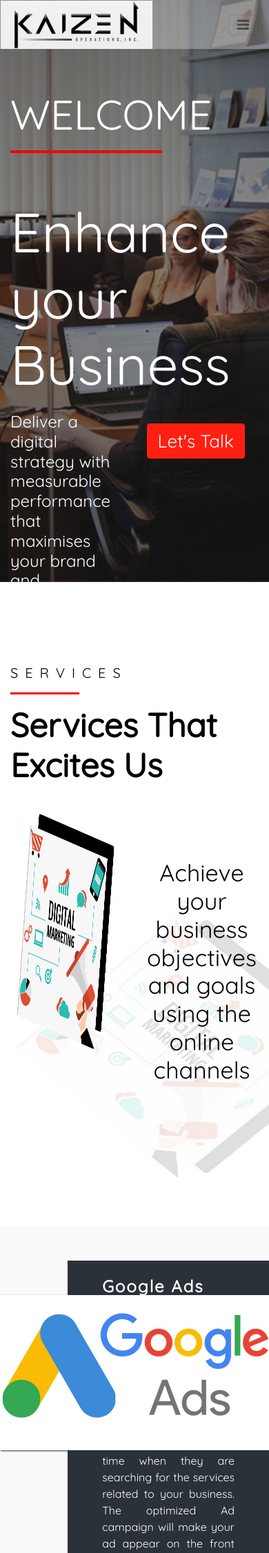
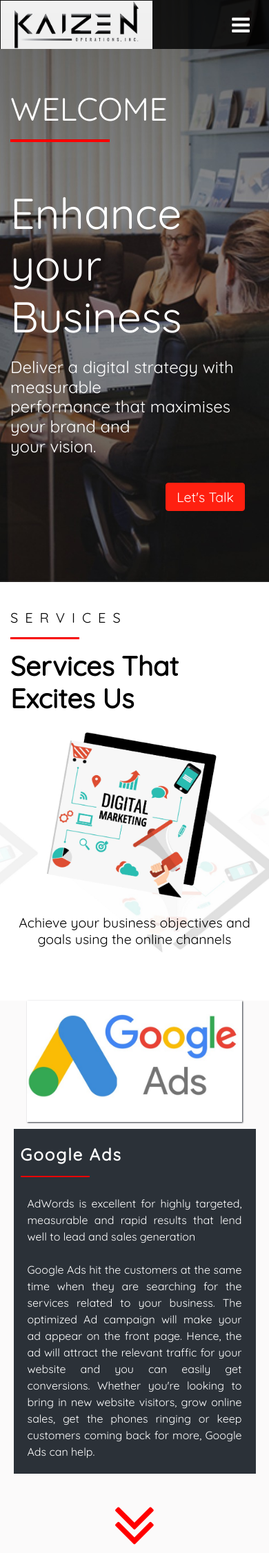
Before and after one commit to aminikhil/kiazen, a PHP site: page / in a window 390 px wide; the page is wider, and only the part inside the window is pictured. Shown: the top 2252 px of that part at 69% size. Run offline with PHP 8.4, Linux system fonts and the light colour scheme.

Commit message:
updated with mobile responsive

```diff
--- a/css/master.css
+++ b/css/master.css
@@ -21,6 +21,19 @@ body {
   position: fixed;
   width: 100%;
   background-color: rgb(255,255,255,0.3);
+}
+
+.fa-bars {
+  color: #FFF !important;
+  font-size: 30px !important;
+}
+
+.navbar button {
+  border: none;
+}
+
+.navbar button:hover .fa-bars{
+  color: #F44336;
 }
 
 .nav-link {
@@ -325,7 +338,7 @@ body {
   padding-bottom: 50px;
 }
 
-.website-design h2{
+.website-design h3{
   padding-top: 40px;
   font-weight: bold;
   font-size: 48px;
--- /dev/null
+++ b/css/master_mobile.css
@@ -0,0 +1,158 @@
+@media screen and (max-width: 800px) {
+	body {
+		width: 100%;
+	}
+
+	.navbar {
+	  background-color: rgb(0,0,0,0.8) !important;
+	}
+
+	.navbar li {
+		padding-top: 15px;
+	}
+
+	.welcome h1 {
+		font-size: 12vw !important;
+	}
+
+	.welcome hr {
+		width: 40%;
+	}
+
+	.welcome h2 {
+		font-size: 16vw !important;
+	}
+
+	.welcome button, .seo h4, .website-design h5, .contact_us h5 {
+		font-size: 5vw !important;
+	}
+
+	.digital-marketing {
+		margin-top: 0px;
+		padding-top: 0px;
+		height: auto;
+	}
+
+	.services h2, .digital-marketing h2, .seo h3, .website-design h3, .real-estate h3, .contact_us h2 {
+		font-size: 10vw !important;
+	}
+
+	.digital-marketing img, .services img {
+		max-width: 80%;
+		height: auto;
+		margin: 0 10% 0 10%;
+	}
+
+	.digital-marketing h4 {
+		min-width: 80%;
+		padding-top: 0;
+		margin-top: 0;
+		font-size: 5vw !important;
+	}
+
+	.digital-marketing .parallax, .social-media .parallax, .real-estate .parallax , .our-clients{
+		height: auto !important;
+	}
+
+	.digital-marketing h5 {
+		padding-top: 40px;
+	}
+
+	.services img {
+		z-index: 0;
+		position: static;
+	}
+
+	.services1 , .services {
+		margin-bottom: 0 !important;
+		padding-bottom: 0;
+	}
+
+	.services1-2 {
+		margin: 10px 5% 0 5%;
+		/*padding: 0 !important;*/
+		padding: 10px;
+		width: 90% !important;
+	}
+
+	.services1-2 p{
+		padding: 10px;
+		margin: 0 !important;
+		width: 100% !important;
+	}
+
+	.seo {
+		padding-top: 0;
+		padding-bottom: 0;
+	}
+
+	.social-media h2, .real-estate h3 {
+		padding: 20px 0 0 0 !important;
+		font-size: 10vw !important;
+	}
+
+	.social-media h4, .real-estate h4 {
+		margin-top: 20px !important;
+		font-size: 5vw !important;
+	}
+
+	.social-media-images img {
+		max-width: 50px;
+	}
+
+	.social-media-card img {
+		max-width: 70% !important/*;
+		padding: 0 15% 0 15%;*/
+		height: auto !important;
+		max-height: auto !important;
+	}
+
+	.real-estate h4, .contact_us h5 {
+		padding-bottom: 20px;
+	}
+
+	.real-estate1 {
+		padding-top: 20px;
+	}
+
+	.our-clients h2, .about-us h2 {
+		padding: 50px 0 0 0 !important;
+		font-size: 10vw !important;
+	}
+
+	.our-clients img {
+		max-height: 90px;
+		padding: 0 !important;
+		margin: 5px;
+	}
+
+	.review-box h2 {
+		padding: 50px 0 20px 0 !important;
+		font-size: 10vw !important;
+	}
+
+	.about-us h4 {
+		padding: 20px 0 0 0 !important;
+		font-size: 5vw !important;
+	}
+
+	.add-map iframe {
+		width: 100% !important;
+		/*padding: 0 10% 0 10% !important;*/
+		padding: 3%;
+	}
+
+	.add {
+		padding-top: 20px;
+	}
+
+	.footer .parallax {
+		height: 150vh; !important;
+	}
+
+	.footer1 {
+		padding-top: 20vh;
+		bottom: 0;
+	}
+
+}
--- a/index.html
+++ b/index.html
@@ -10,6 +10,28 @@
 <!-- Bootstrap -->
 <link href="css/bootstrap-4.3.1.css" rel="stylesheet">
 <link href="css/master.css" rel="stylesheet" type="text/css">
+<link href="css/master_mobile.css" rel="stylesheet" type="text/css">
+<script src="https://code.jquery.com/jquery-3.3.1.slim.min.js"></script>
+<script type="text/javascript">
+  $(document).ready(function() {
+    function checkOffset() {
+        $(".navbar-collapse").removeClass("show");
+        // alert('Hello');
+    }
+    // // Run function when scrolling
+    var scrollValue = $(window).scrollTop();
+    $(document).scroll( function() {
+      if(Math.abs($(document).scrollTop() - scrollValue) >= 500){
+        scrollValue = $(document).scrollTop();
+        checkOffset();
+      }
+      });
+    // Run function on Clicking
+    $('.nav-item a').click(function() {
+        checkOffset();
+    });
+  });
+</script>
 </head>
 <body>
 <section id="home" class="header sticky-top">
@@ -35,12 +57,12 @@
       <h2>Enhance your<br>
         Business</h2>
       <div class="row">
-        <div class="col">
+        <div class="col-lg-6 col-sm-12">
           <h4>Deliver a digital strategy with measurable<br>
             performance that maximises your brand and <br>
             your vision.</h4>
         </div>
-        <div class="col text-right">
+        <div class="col-lg-6 col-sm-12 text-right">
           <a href="#contact_us"><button>Let's Talk</button></a>
         </div>
       </div>
@@ -53,9 +75,9 @@
       <h5>SERVICES</h5><hr>
       <h2>Services That Excites Us</h2>
       <div class="row">
-        <div class="col">
+        <div class="col-lg-6 col-sm-12">
           <img class="img-fluid" src="images/img9.png"> </div>
-        <div class="col">
+        <div class="col-lg-6 col-sm-12">
           <h4>Achieve your business objectives and goals using the online channels</h4>
         </div>
       </div>
@@ -263,11 +285,11 @@
 </section>
 <section class="website-design">
   <div class="container text-center">
-    <h2>Web Designing &amp; Publishing</h2>
+    <h3>Web Designing &amp; Publishing</h3>
     <div class="row">
-      <div class="col">
+      <div class="col-lg-6 col-sm-12">
         <img class="img-fluid" src="images/img10.png"> </div>
-      <div class="col web-dsg">
+      <div class="col-lg-6 col-sm-12 web-dsg">
         <h5>Website designing a modernize way to promote your business and industry. At <b>Kaizen Infotek</b> we take in pains too.</h5>
         <h5>Another powerful medium to let you allow to step into digital modernity. Website Development</h5>
         <img class="img-fluid" src="images/img11.png"> </div>
@@ -473,7 +495,7 @@
   <div class="parallax" style="background-image: url('images/img42.jpg')">
     <div class="container">
       <div class="row add">
-        <div class="col-6 add-text">
+        <div class="col-lg-6 col-sm-12 add-text">
           <h4>Kaizen Infotek<br>
               Mahalaxmi vihar<br>
               Vishrantwadi<br>
@@ -483,7 +505,7 @@
               </span>
               </h4>
         </div>
-        <div class="col-6 add-map">
+        <div class="col-lg-6 col-sm-12 add-map">
           <iframe src="https://www.google.com/maps/embed?pb=!1m18!1m12!1m3!1d3782.0506239566826!2d73.87592471489351!3d18.57175628737922!2m3!1f0!2f0!3f0!3m2!1i1024!2i768!4f13.1!3m3!1m2!1s0x3bc2c1bf69a03aab%3A0xeba37fd3ca871d0a!2sKaizen%20Infotek%20%7C%20Digital%20Marketing%20In%20Pune%20%7C%20Best%20Digital%20Marketing%20Company%20%7C%20SEO%20%7C%20Google%20Ads%20%7C%20Social%20Media%20Marketing!5e0!3m2!1sen!2sin!4v1577446472100!5m2!1sen!2sin" width="500" height="350" frameborder="0" style="border:0;" allowfullscreen=""></iframe>
         </div>
       </div>
```
Also changed, not shown: images/profile.jpg (added).
